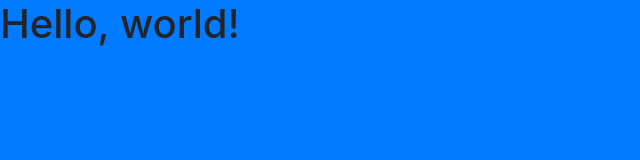
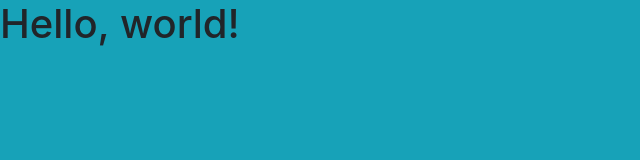
Before and after one commit to ManojNair/aws-codedeploy-linux, a plain HTML site: page index.html in a window 1280 px wide. Shown: the whole page, without its empty margins (0-640 px from the left). Drawn offline with nearby package versions, Linux system fonts and the light colour scheme.

Commit message:
using info class

```diff
--- a/index.html
+++ b/index.html
@@ -9,7 +9,7 @@
     <!-- Bootstrap CSS -->
     <link rel="stylesheet" href="https://maxcdn.bootstrapcdn.com/bootstrap/4.0.0-alpha.4/css/bootstrap.min.css" integrity="2hfp1SzUoho7/TsGGGDaFdsuuDL0LX2hnUp6VkX3CUQ2K4K+xjboZdsXyp4oUHZj" crossorigin="anonymous">
   </head>
-  <body class="bg-primary">
+  <body class="bg-info">
     <h1>Hello, world!</h1>
 
     <!-- jQuery first, then Tether, then Bootstrap JS. -->
```
